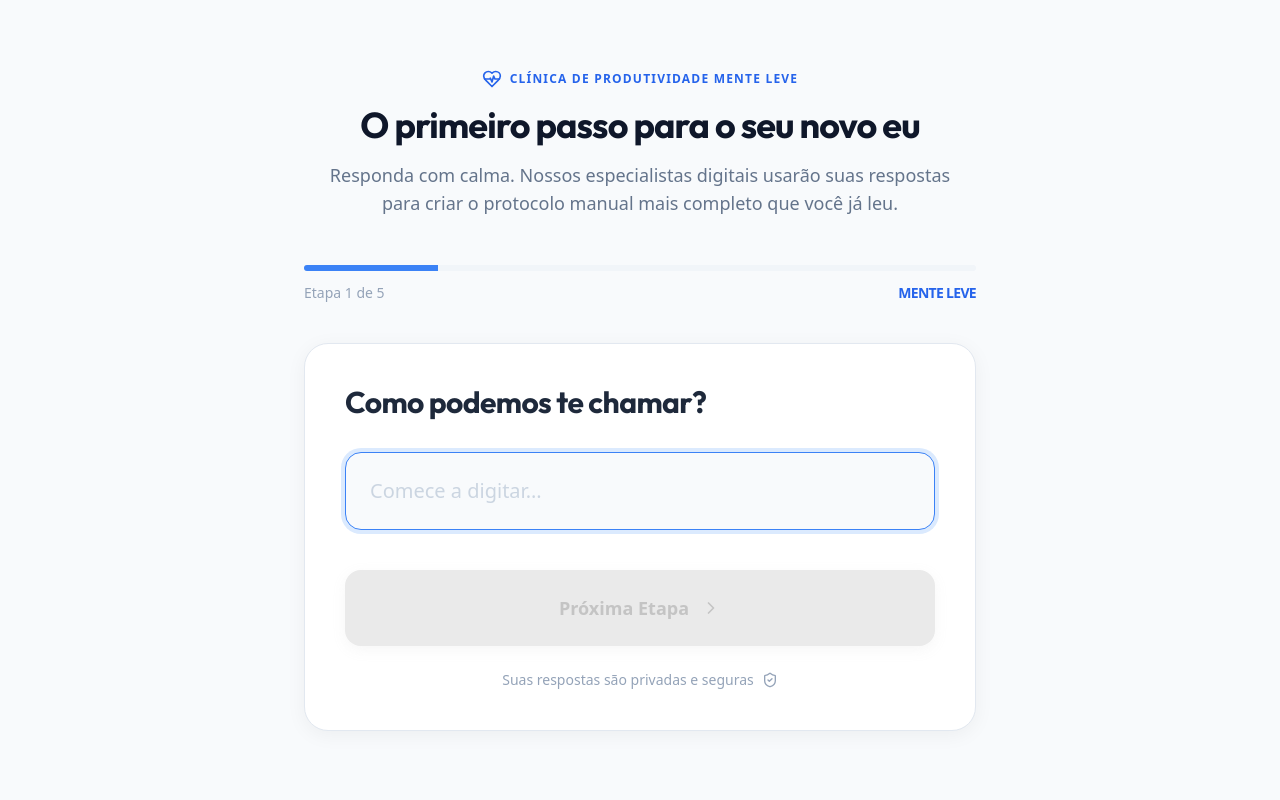
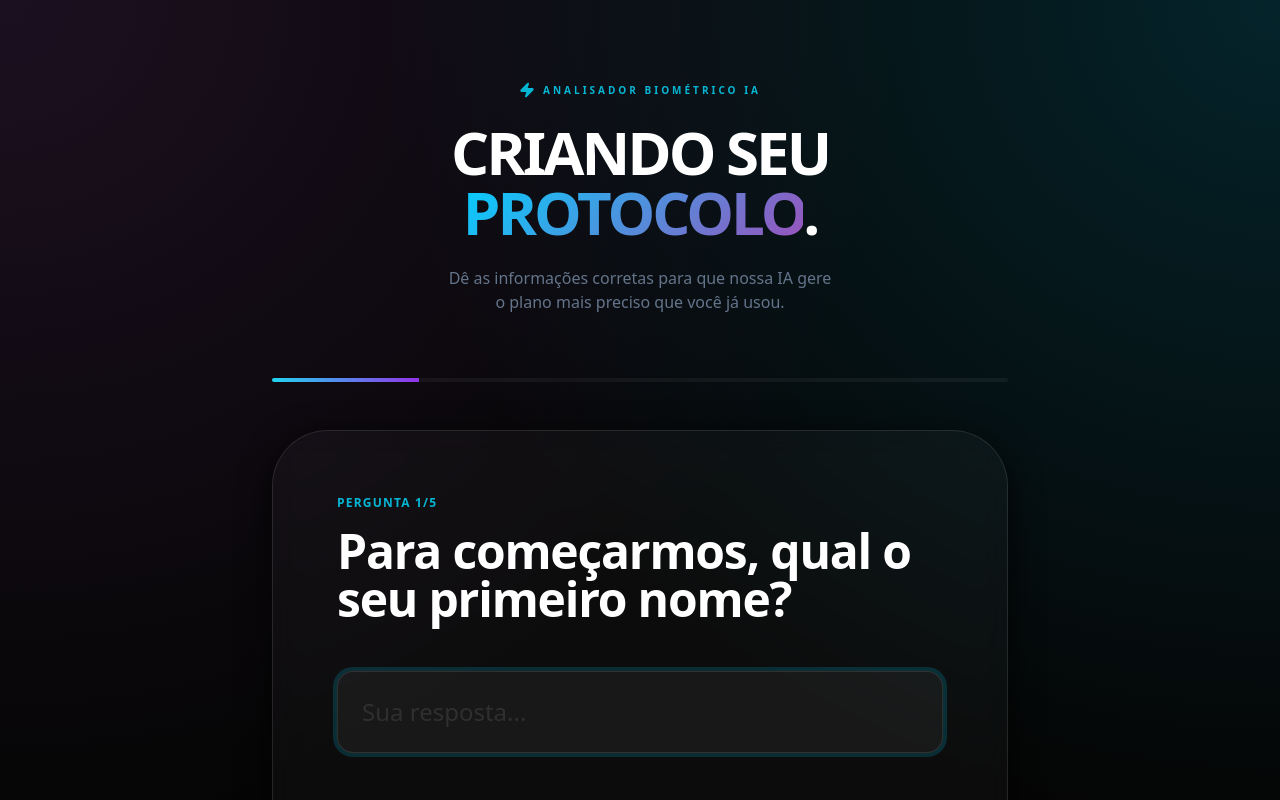
Before and after one commit to fernandooliveiraa30-hash/protocolo-flow, a Next.js app: page /questionnaire in a window 1280 px wide. Shown: the top 800 px of the page. Built offline with nearby package versions, Linux system fonts and the light colour scheme.

Commit message:
UI: Premium SaaS Moderno v2.0 - Next-gen Design

```diff
--- a/app/globals.css
+++ b/app/globals.css
@@ -3,51 +3,89 @@
 @tailwind utilities;
 
 :root {
-  --background: #ffffff;
-  --foreground: #1a202c;
-  --serene-blue: #e0f2fe;
-  --mint-green: #4ade80;
-  --accent-blue: #0284c7;
+  --background: #050505;
+  --foreground: #ffffff;
+  --glass-bg: rgba(255, 255, 255, 0.03);
+  --glass-border: rgba(255, 255, 255, 0.1);
+  --neon-blue: #00d2ff;
+  --neon-purple: #9d50bb;
 }
 
 body {
   color: var(--foreground);
   background: var(--background);
   font-family: 'Inter', sans-serif;
-  scroll-behavior: smooth;
+  overflow-x: hidden;
 }
 
-h1,
-h2,
-h3 {
-  font-family: 'Outfit', sans-serif;
-  letter-spacing: -0.02em;
+/* Efeito de Vidro Fosco */
+.glass {
+  background: var(--glass-bg);
+  backdrop-filter: blur(12px);
+  -webkit-backdrop-filter: blur(12px);
+  border: 1px solid var(--glass-border);
+  box-shadow: 0 8px 32px 0 rgba(0, 0, 0, 0.8);
 }
 
-.clinic-card {
-  background: #ffffff;
-  border: 1px solid #e2e8f0;
-  box-shadow: 0 4px 20px rgba(0, 0, 0, 0.05);
-  border-radius: 1.5rem;
+.glass-hover {
+  transition: all 0.4s cubic-bezier(0.175, 0.885, 0.32, 1.275);
 }
 
-.btn-mint {
-  background-color: var(--mint-green);
-  color: #064e3b;
-  font-weight: 700;
-  transition: all 0.3s ease;
-  box-shadow: 0 4px 14px 0 rgba(74, 222, 128, 0.39);
+.glass-hover:hover {
+  background: rgba(255, 255, 255, 0.07);
+  border-color: rgba(255, 255, 255, 0.2);
+  transform: translateY(-8px) scale(1.02);
 }
 
-.btn-mint:hover {
-  background-color: #22c55e;
-  transform: translateY(-2px);
+/* Gradientes de Texto Neon */
+.text-neon-gradient {
+  background: linear-gradient(135deg, var(--neon-blue), var(--neon-purple));
+  -webkit-background-clip: text;
+  -webkit-text-fill-color: transparent;
 }
 
-.text-serene {
-  color: var(--accent-blue);
+/* Botão com Brilho Glow */
+.btn-glow {
+  position: relative;
+  background: linear-gradient(135deg, #00d2ff, #3a7bd5);
+  border-radius: 1rem;
+  transition: 0.3s;
+  overflow: hidden;
 }
 
-.bg-serene {
-  background-color: var(--serene-blue);
+.btn-glow:hover {
+  box-shadow: 0 0 25px rgba(0, 210, 255, 0.6);
+  transform: scale(1.05);
 }
+
+.btn-glow::after {
+  content: '';
+  position: absolute;
+  top: -50%;
+  left: -50%;
+  width: 200%;
+  height: 200%;
+  background: rgba(255, 255, 255, 0.1);
+  transform: rotate(45deg);
+  transition: 0.5s;
+}
+
+.btn-glow:hover::after {
+  left: 120%;
+}
+
+/* Gradiente de Fundo Profundo */
+.bg-deep-mesh {
+  background-color: #050505;
+  background-image:
+    radial-gradient(at 0% 0%, rgba(157, 80, 187, 0.15) 0px, transparent 50%),
+    radial-gradient(at 100% 0%, rgba(0, 210, 255, 0.15) 0px, transparent 50%);
+}
+
+.glow-orb {
+  position: absolute;
+  filter: blur(80px);
+  z-index: -1;
+  opacity: 0.4;
+  border-radius: 50%;
+}
--- a/app/questionnaire/page.tsx
+++ b/app/questionnaire/page.tsx
@@ -1,20 +1,31 @@
 import QuestionnaireForm from '@/components/QuestionnaireForm';
-import { HeartPulse } from 'lucide-react';
+import { Zap } from 'lucide-react';
 
 export default function QuestionnairePage() {
     return (
-        <main className="min-h-screen flex flex-col items-center justify-center p-6 bg-slate-50">
-            <div className="mb-12 text-center max-w-2xl px-4">
-                <div className="inline-flex items-center gap-2 text-blue-600 font-bold uppercase tracking-widest text-xs mb-4">
-                    <HeartPulse className="w-5 h-5" /> Clínica de Produtividade Mente Leve
+        <main className="min-h-screen bg-deep-mesh flex flex-col items-center justify-center py-20 relative overflow-hidden">
+            <div className="glow-orb w-[500px] h-[500px] bg-cyan-600/20 top-0 -right-40" />
+            <div className="glow-orb w-[500px] h-[500px] bg-purple-600/20 bottom-0 -left-40" />
+
+            <div className="mb-16 text-center z-10 px-6">
+                <div className="inline-flex items-center gap-2 text-cyan-500 font-bold uppercase tracking-[0.3em] text-[10px] mb-6">
+                    <Zap className="w-4 h-4 fill-cyan-500" /> Analisador Biométrico IA
                 </div>
-                <h1 className="text-4xl font-bold text-slate-900 mb-4 tracking-tight">O primeiro passo para o seu novo eu</h1>
-                <p className="text-slate-500 text-lg">
-                    Responda com calma. Nossos especialistas digitais usarão suas respostas para criar o protocolo manual mais completo que você já leu.
+                <h1 className="text-4xl md:text-6xl font-black text-white mb-6 tracking-tighter leading-none">
+                    CRIANDO SEU <br /> <span className="text-neon-gradient">PROTOCOLO</span>.
+                </h1>
+                <p className="text-slate-500 max-w-sm mx-auto font-medium">
+                    Dê as informações corretas para que nossa IA gere o plano mais preciso que você já usou.
                 </p>
             </div>
 
-            <QuestionnaireForm />
+            <div className="w-full z-10">
+                <QuestionnaireForm />
+            </div>
+
+            <footer className="mt-20 text-[10px] font-bold text-slate-700 tracking-[0.5em] uppercase z-10">
+                Mente Leve AI v2.0 • Protocolo Seguro
+            </footer>
         </main>
     );
 }
--- a/components/QuestionnaireForm.tsx
+++ b/components/QuestionnaireForm.tsx
@@ -2,14 +2,14 @@
 
 import { useState } from 'react';
 import { motion, AnimatePresence } from 'framer-motion';
-import { ChevronRight, Send, CheckCircle2, Heart, ShieldCheck } from 'lucide-react';
+import { ChevronRight, Send, Heart, Zap, ShieldCheck } from 'lucide-react';
 
 const QUESTIONS = [
-    "Como podemos te chamar?",
-    "Qual o seu maior desejo ao buscar uma rotina mais leve?",
-    "Qual momento do dia você sente que sua bateria zera?",
-    "O que mais rouba sua energia hoje? (ex: celular, falta de sono, muitas tarefas)",
-    "Se pudesse mudar apenas uma coisa nos seus próximos 30 dias, o que seria?"
+    "Para começarmos, qual o seu primeiro nome?",
+    "Seu objetivo principal hoje: Recuperar energia ou parar de procrastinar?",
+    "Qual o horário do dia em que você sente que seu foco simplesmente desaparece?",
+    "O que mais te atrapalha hoje? (Celular, excesso de tarefas ou sono ruim)",
+    "Em 30 dias, como você quer estar se sentindo ao acordar?"
 ];
 
 export default function QuestionnaireForm() {
@@ -21,7 +21,6 @@ export default function QuestionnaireForm() {
 
     const handleNext = () => {
         if (!currentAnswer.trim()) return;
-
         const newAnswers = [...answers, currentAnswer];
         setAnswers(newAnswers);
         setCurrentAnswer('');
@@ -39,14 +38,11 @@ export default function QuestionnaireForm() {
             const response = await fetch('/api/process-questionnaire', {
                 method: 'POST',
                 headers: { 'Content-Type': 'application/json' },
-                body: JSON.stringify({ answers: finalAnswers, email: 'teste@exemplo.com' }), // Em produção capturamos o e-mail real
+                body: JSON.stringify({ answers: finalAnswers, email: 'teste@exemplo.com' }),
             });
-
-            if (response.ok) {
-                setIsFinished(true);
-            }
+            if (response.ok) setIsFinished(true);
         } catch (error) {
-            console.error('Erro ao enviar:', error);
+            console.error('Erro:', error);
         } finally {
             setIsSubmitting(false);
         }
@@ -54,43 +50,39 @@ export default function QuestionnaireForm() {
 
     if (isFinished) {
         return (
-            <div className="text-center p-12 clinic-card animate-in fade-in zoom-in duration-500">
-                <div className="w-20 h-20 bg-green-100 rounded-full flex items-center justify-center mx-auto mb-6">
-                    <Heart className="w-10 h-10 text-green-600" />
+            <div className="text-center p-12 glass rounded-[3rem] animate-in fade-in zoom-in duration-700 max-w-lg mx-auto">
+                <div className="w-20 h-20 glass rounded-full flex items-center justify-center mx-auto mb-8 border-cyan-500/50">
+                    <Heart className="w-10 h-10 text-cyan-400 animate-pulse" />
                 </div>
-                <h2 className="text-3xl font-bold mb-4 text-slate-800">Seu protocolo está a caminho!</h2>
-                <p className="text-slate-500 max-w-sm mx-auto">
-                    Nossa inteligência está desenhando cada detalhe do seu plano. Em 2 minutos, ele chegará no e-mail cadastrado na sua compra.
+                <h2 className="text-4xl font-black mb-4 tracking-tighter">PROTOCOLO ATIVO!</h2>
+                <p className="text-slate-400 text-lg leading-relaxed">
+                    Nossos servidores estão processando seu mapa 24h. Verifique sua caixa de entrada em instantes.
                 </p>
             </div>
         );
     }
 
     return (
-        <div className="w-full max-w-2xl mx-auto">
-            <div className="mb-10">
-                <div className="h-1.5 bg-slate-100 w-full rounded-full overflow-hidden">
+        <div className="w-full max-w-3xl mx-auto px-4">
+            <div className="mb-12">
+                <div className="h-1 bg-white/5 w-full rounded-full overflow-hidden">
                     <motion.div
-                        className="h-full bg-blue-500"
-                        initial={{ width: 0 }}
+                        className="h-full bg-gradient-to-r from-cyan-400 to-purple-600"
                         animate={{ width: `${((step + 1) / QUESTIONS.length) * 100}%` }}
                     />
-                </div>
-                <div className="flex justify-between mt-3">
-                    <p className="text-sm font-medium text-slate-400">Etapa {step + 1} de {QUESTIONS.length}</p>
-                    <p className="text-sm font-bold text-blue-600 uppercase tracking-tighter">Mente Leve</p>
                 </div>
             </div>
 
             <AnimatePresence mode="wait">
                 <motion.div
                     key={step}
-                    initial={{ opacity: 0, scale: 0.98 }}
+                    initial={{ opacity: 0, scale: 0.95 }}
                     animate={{ opacity: 1, scale: 1 }}
-                    exit={{ opacity: 0, scale: 1.02 }}
-                    className="clinic-card p-10 bg-white"
+                    exit={{ opacity: 0, scale: 1.05 }}
+                    className="glass p-12 md:p-16 rounded-[3.5rem] border-white/10"
                 >
-                    <h2 className="text-2xl md:text-3xl font-bold mb-8 text-slate-800 leading-tight">
+                    <span className="text-cyan-500 font-bold text-xs tracking-widest uppercase mb-4 block">Pergunta {step + 1}/5</span>
+                    <h2 className="text-3xl md:text-5xl font-black mb-12 tracking-tight leading-none text-white">
                         {QUESTIONS[step]}
                     </h2>
 
@@ -100,27 +92,28 @@ export default function QuestionnaireForm() {
                         value={currentAnswer}
                         onChange={(e) => setCurrentAnswer(e.target.value)}
                         onKeyDown={(e) => e.key === 'Enter' && handleNext()}
-                        className="w-full bg-slate-50 border border-slate-200 rounded-2xl p-6 text-xl text-slate-800 focus:ring-4 focus:ring-blue-100 focus:border-blue-500 focus:outline-none transition-all placeholder:text-slate-300"
-                        placeholder="Comece a digitar..."
+                        className="w-full bg-white/5 border border-white/10 rounded-2xl p-6 text-2xl text-white focus:ring-4 focus:ring-cyan-500/20 focus:outline-none transition-all placeholder:text-white/10"
+                        placeholder="Sua resposta..."
                     />
 
                     <button
                         onClick={handleNext}
                         disabled={!currentAnswer.trim() || isSubmitting}
-                        className="mt-10 flex items-center justify-center gap-3 w-full btn-mint text-black font-bold py-6 rounded-2xl text-lg transition-all disabled:opacity-30 disabled:grayscale"
+                        className="mt-12 flex items-center justify-center gap-4 w-full btn-glow text-white font-bold py-7 rounded-2xl text-xl transition-all"
                     >
                         {isSubmitting ? (
-                            "Construindo seu Guia..."
+                            "RECODIFICANDO SUA ROTINA..."
                         ) : step === QUESTIONS.length - 1 ? (
-                            <>Concluir Meu Plano <Send className="w-5 h-5" /></>
+                            <>FINALIZAR MEU PROTOCOLO <Send className="w-6 h-6" /></>
                         ) : (
-                            <>Próxima Etapa <ChevronRight className="w-5 h-5" /></>
+                            <>PRÓXIMA ETAPA <ChevronRight className="w-6 h-6" /></>
                         )}
                     </button>
 
-                    <p className="text-center mt-6 text-slate-400 text-sm flex items-center justify-center gap-2">
-                        Suas respostas são privadas e seguras <ShieldCheck className="w-4 h-4" />
-                    </p>
+                    <div className="mt-8 flex justify-center items-center gap-6 opacity-40">
+                        <div className="flex items-center gap-1 text-[10px] font-bold tracking-widest uppercase"><ShieldCheck className="w-4 h-4" /> IA Encrypt</div>
+                        <div className="flex items-center gap-1 text-[10px] font-bold tracking-widest uppercase"><Zap className="w-4 h-4" /> Fast AI</div>
+                    </div>
                 </motion.div>
             </AnimatePresence>
         </div>
```
Also changed, not shown: app/page.tsx (+138 -107 lines).
